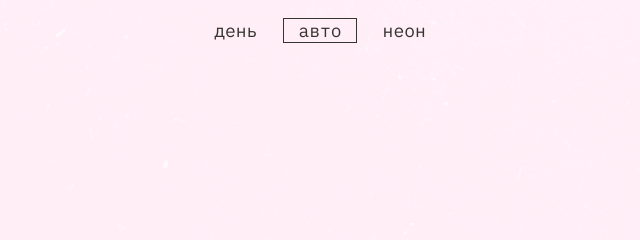
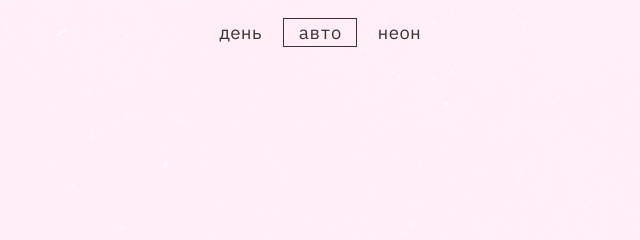
Before and after one commit to Svetlana-kimm/slozhno-sosredotochitsya, a plain HTML site: page index.html in a window 1280 px wide. Shown: the top 240 px of the page, 320-960 px from the left. Drawn offline with Linux system fonts and the light colour scheme.

Commit message:
Внесены правки после второго ревью

```diff
--- a/styles/style.css
+++ b/styles/style.css
@@ -1,7 +1,8 @@
 /* Основные стили проекта. Это стили для темы, которую вы верстаете первой. */
 
 .page {
-  inline-size: 375px;
+  min-inline-size: 375px;
+  max-inline-size: 1024px;
   background-image: var(--bg-image);
   background-color: var(--bg-color);
   background-size: cover;
@@ -9,6 +10,7 @@
   background-repeat: no-repeat;
   background-attachment: fixed;
   font-family: var(--font-family), monospace;
+
   /* сохраните в разметке и стилях класс page. На его основе работает скрипт. */
 }
 
@@ -83,7 +85,7 @@
   display: flex;
   flex-direction: column;
   text-wrap: nowrap;
-  gap: 15px;
+  gap: 14.5px;
   list-style-type: none;
   align-items: center;
   justify-content: space-around;
@@ -97,7 +99,7 @@
   font-weight: 400;
   font-size: var(--font-size);
   line-height: 100%;
-  padding: 1.5px 13px;
+  padding-inline: 13.5px;
   cursor: pointer;
 }
 
@@ -180,7 +182,6 @@
   text-align: left;
   color: var(--text-color);
   background-color: var(--accent-color);
-  margin-block-end: 10px;
 }
 
 .card-content {
@@ -189,6 +190,7 @@
   line-height: 130%;
   text-align: left;
   color: var(--content-text-color);
+  margin-block-start: 10px;
 }
 
 .word-link {
@@ -256,10 +258,6 @@
 /* медиазапросы */
 
 @media (min-width: 500px) {
-  .page {
-    inline-size: 768px;
-  }
-
   .header {
     padding: 20px;
     min-block-size: 1024px;
@@ -381,10 +379,6 @@
 }
 
 @media (min-width: 800px) {
-  .page {
-    inline-size: 1024px;
-  }
-
   .header {
     min-block-size: 768px;
   }
@@ -397,6 +391,12 @@
 
   .header__theme-menu-list {
     flex-direction: row;
+    gap: 10px;
+  }
+
+  .header__theme-menu-button {
+    line-height: 128%;
+    padding-inline: 13px;
   }
 
   /* стили блоков по всему сайту */
```
